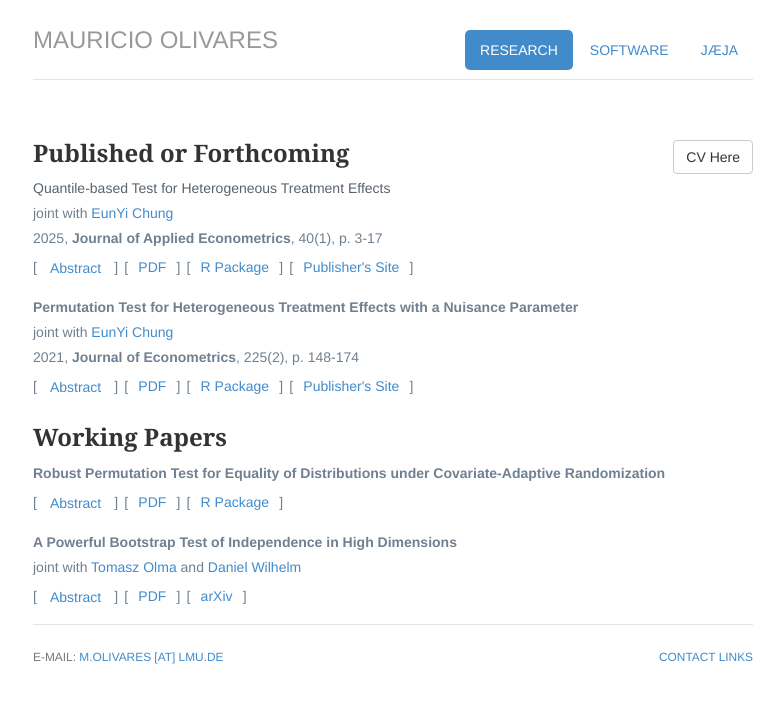
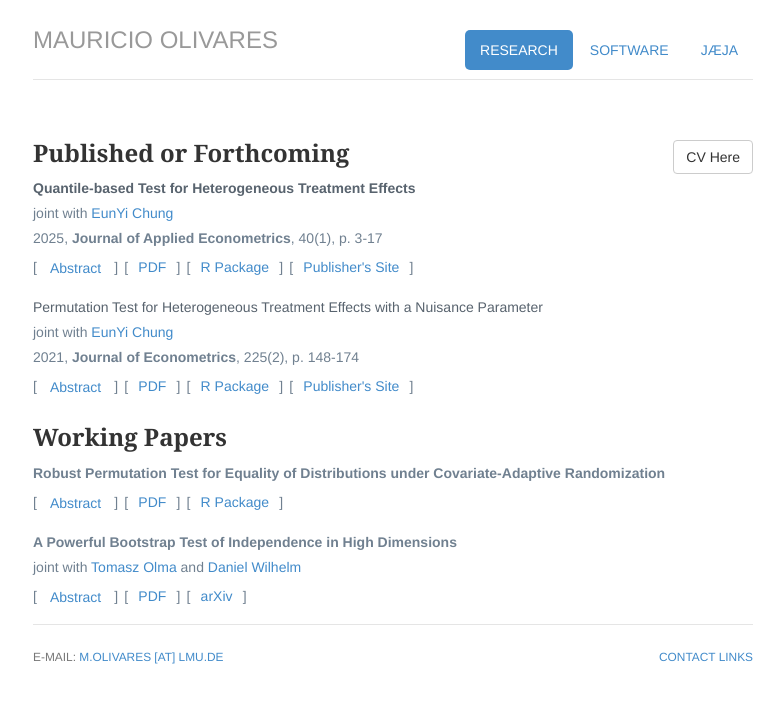
Before and after one commit to mauolivares/mauolivares.github.io, a Jekyll site: the page built from research/index.html, in a window 1280 px wide. Shown: the top 703 px of the page, without its empty margins (247-1031 px from the left). Built offline with Jekyll 4.4.1, drawn with Linux system fonts in a browser that asks for light colours.

Commit message:
different font color for research

```diff
--- a/research/index.html
+++ b/research/index.html
@@ -16,7 +16,7 @@ description: Mauricio Olivares' research page.
 				<span itemprop="reserach"><h3>Published or Forthcoming</h3></span>
 
 				<p style="color:#708090;">
-				<span style="color:#58636e; font-weight:500;">Quantile-based Test for Heterogeneous Treatment Effects</span>
+				<span style="color:#58636e; font-weight:600;">Quantile-based Test for Heterogeneous Treatment Effects</span>
 				<br>joint with <a href="https://sites.google.com/a/illinois.edu/eunyichung/">EunYi Chung</a>
 				<br>2025, <b>Journal of Applied Econometrics</b>, 40(1), p. 3-17
 				<br>[<a class="btn btn-link" data-toggle="collapse" href="#WP_JAE" role="button" aria-expanded="false" aria-controls="WP_JAE">
@@ -28,7 +28,8 @@ description: Mauricio Olivares' research page.
 					</div>
 				</p>
 
-				<p style="color:#708090;"><strong>Permutation Test for Heterogeneous Treatment Effects with a Nuisance Parameter</strong>
+				<p style="color:#708090;">
+				<span style="color:#58636e; font-weight:500;">Permutation Test for Heterogeneous Treatment Effects with a Nuisance Parameter</span>
 				<br>joint with <a href="https://sites.google.com/a/illinois.edu/eunyichung/">EunYi Chung</a>
 				<br>2021, <b>Journal of Econometrics</b>, 225(2), p. 148-174
 				<br>[<a class="btn btn-link text-justify" data-toggle="collapse" href="#MS2019076" role="button" aria-expanded="false" aria-controls="MS2019076">
```
